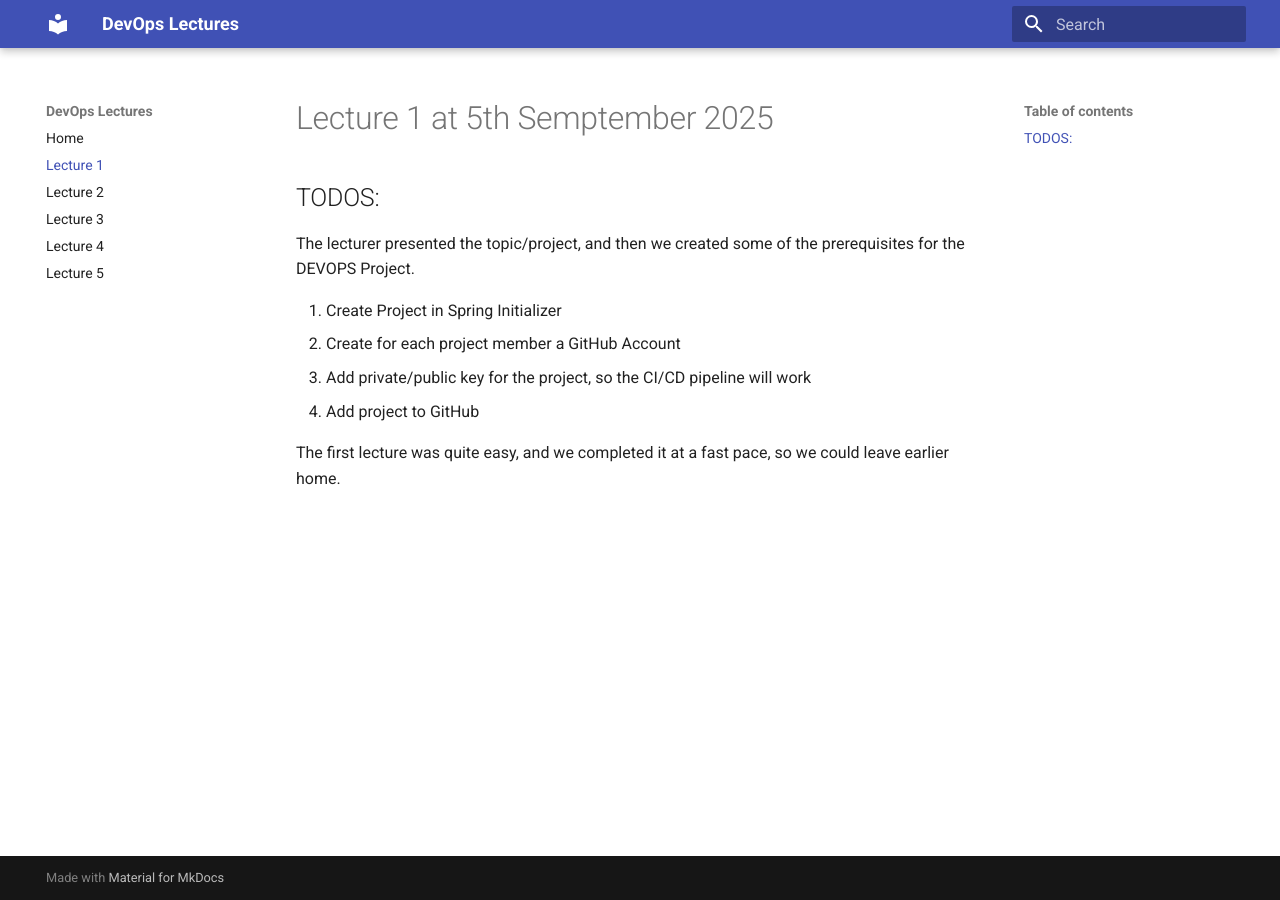
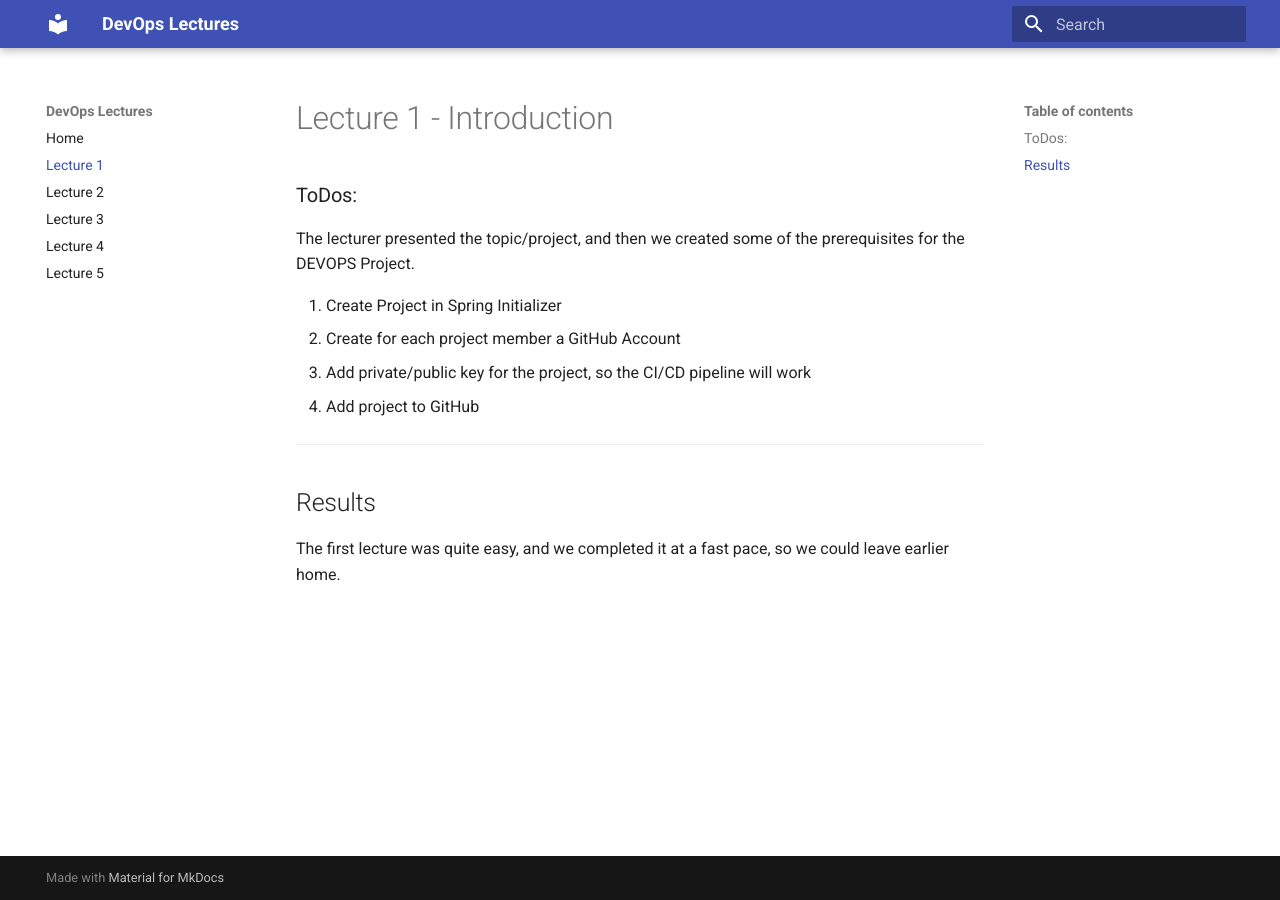
Before and after one commit to hoe-coder/devops, an MkDocs documentation site: the page built from docs/content/01_LECTURE.md, in a window 1280 px wide. Built offline with MkDocs 1.6.1 and Material for MkDocs 9.7.7, drawn with Linux system fonts in a browser that asks for light colours.

Commit message:
rewrote the lecture documentations

```diff
--- a/docs/content/01_LECTURE.md
+++ b/docs/content/01_LECTURE.md
@@ -1,6 +1,6 @@
-# Lecture 1 at 5th Semptember 2025
+# Lecture 1 - Introduction
 
-## TODOS:
+### ToDos:
 
 The lecturer presented the topic/project, and then we created some of the prerequisites for the DEVOPS Project.
 
@@ -9,4 +9,7 @@ The lecturer presented the topic/project, and then we created some of the prereq
 3. Add private/public key for the project, so the CI/CD pipeline will work
 4. Add project to GitHub
 
+---
+
+## Results
 The first lecture was quite easy, and we completed it at a fast pace, so we could leave earlier home.
```
Also changed, not shown: docs/content/03_LECTURE.md (+1 -1 lines), docs/content/04_LECTURE.md (+2 -2 lines), docs/content/index.md (+0 -1 lines).
